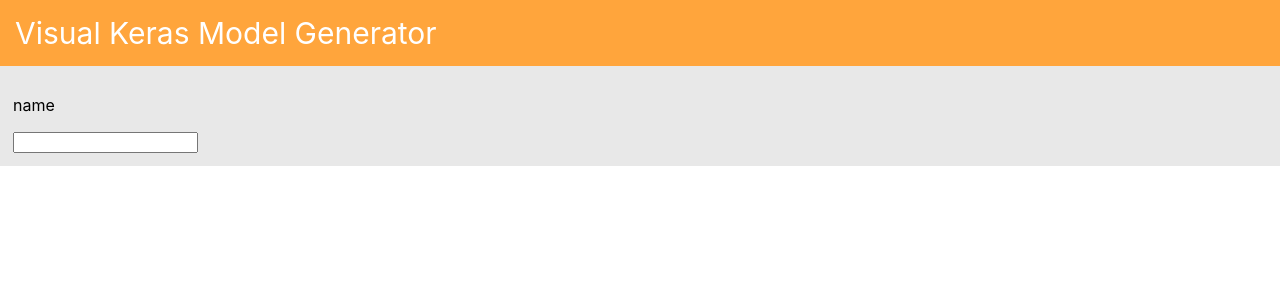
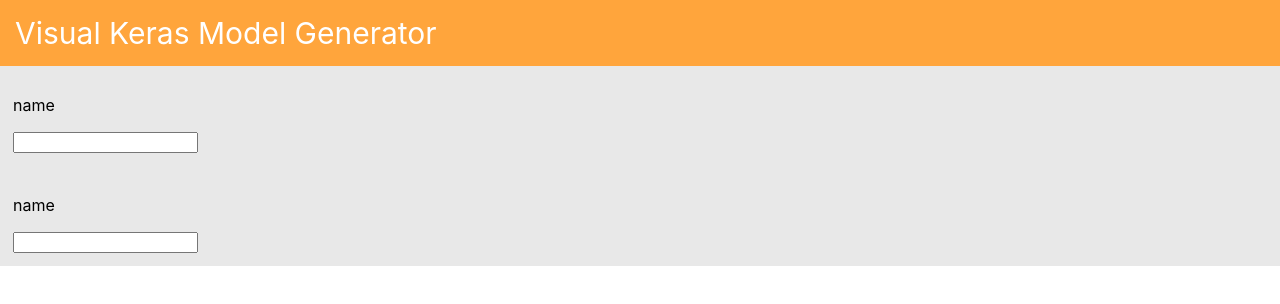
Before and after one commit to Randkill/BSC_Thesis, a React (Create React App) app in the folder Visual-Keras-Model-Generator/cheatsheet/FrontEnd/frontend01/: page / in a window 1280 px wide. Shown: the top 304 px of the page. Built offline with nearby package versions, Linux system fonts and the light colour scheme.

Commit message:
put elements in a div to show them as a row flex box

```diff
--- a/Visual-Keras-Model-Generator/cheatsheet/FrontEnd/frontend01/src/App.js
+++ b/Visual-Keras-Model-Generator/cheatsheet/FrontEnd/frontend01/src/App.js
@@ -9,7 +9,10 @@
     <div>
       <Header />
 
-      <Layer/>
+      <div className="Layers">
+        <Layer />
+        <Layer />
+      </div>
     </div>
   );
 }
```
